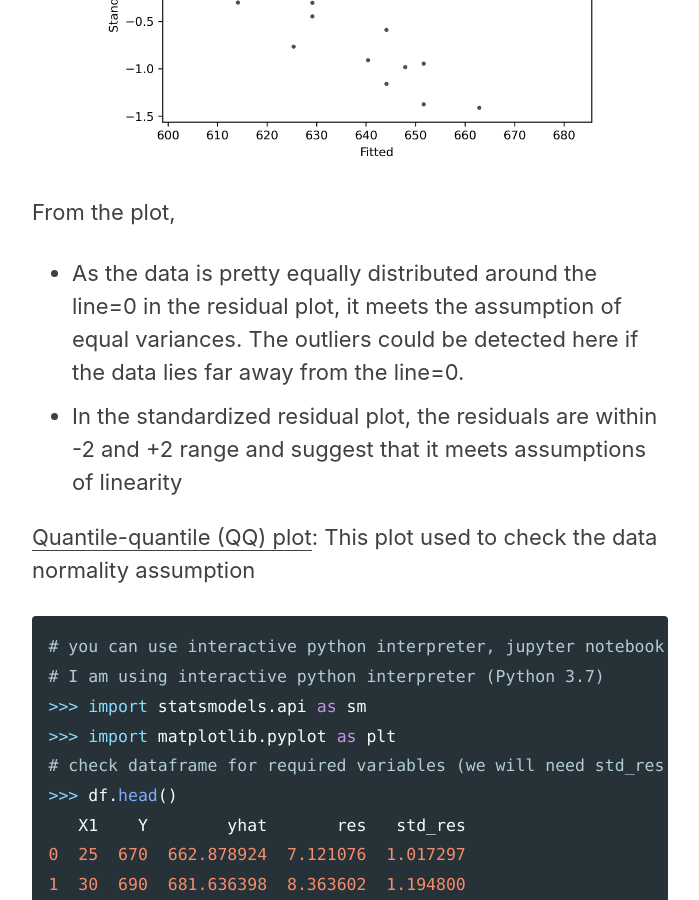
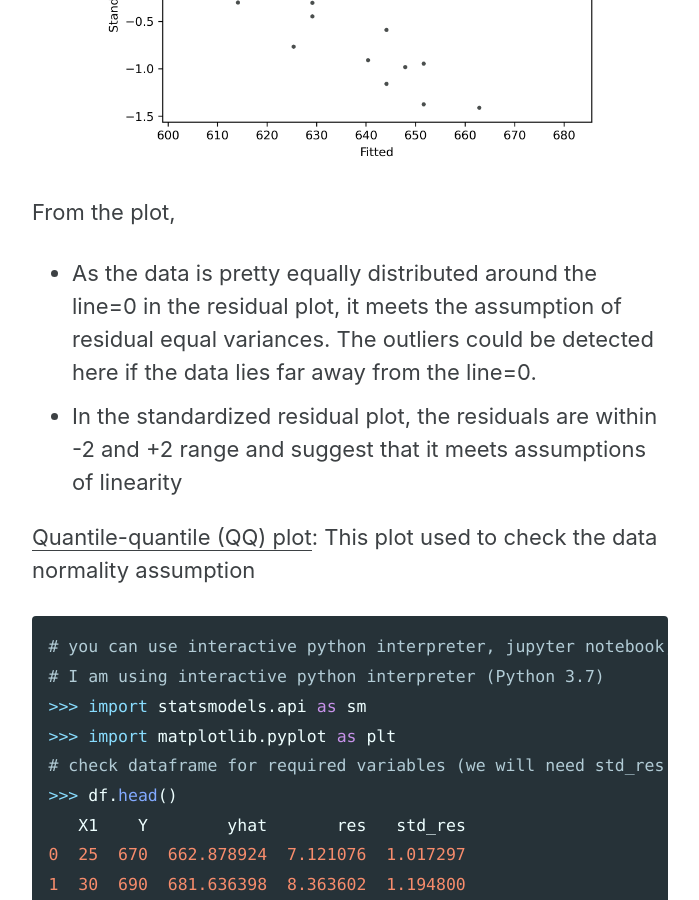
Before and after one commit to reneshbedre/reneshbedre.github.io, a Jekyll site: the page built from _posts/2020-03-23-linearreg.md, in a window 1280 px wide and 900 px high, scrolled down 9166 px. Shown: the whole window, without its empty margins (290-989 px from the left). Built offline with Jekyll 4.4.1, drawn with Linux system fonts in a browser that asks for light colours; cached includes are drawn as plain includes; nearby versions of some CDN libraries; formulas are drawn with MathJax 3; comment, search, counter and statistics services are not loaded; a style sheet for code colours, icons or effects is not loaded; some of the changed text lies outside the part shown.

Commit message:
lin reg and sitemap updated

```diff
--- a/_posts/2020-03-23-linearreg.md
+++ b/_posts/2020-03-23-linearreg.md
@@ -214,8 +214,8 @@ the regression data
 </p>
 
 From the plot,
-- As the data is pretty equally distributed around the line=0 in the residual plot, it meets the assumption of equal
-  variances. The outliers could be detected here if the data lies far away from the line=0.
+- As the data is pretty equally distributed around the line=0 in the residual plot, it meets the assumption of residual
+  equal variances. The outliers could be detected here if the data lies far away from the line=0.
 - In the standardized residual plot, the residuals are within -2 and +2 range and suggest that it meets assumptions of
   linearity
 
```
Also changed, not shown: other parts of _posts/2020-03-23-linearreg.md (+2 -4 lines).
